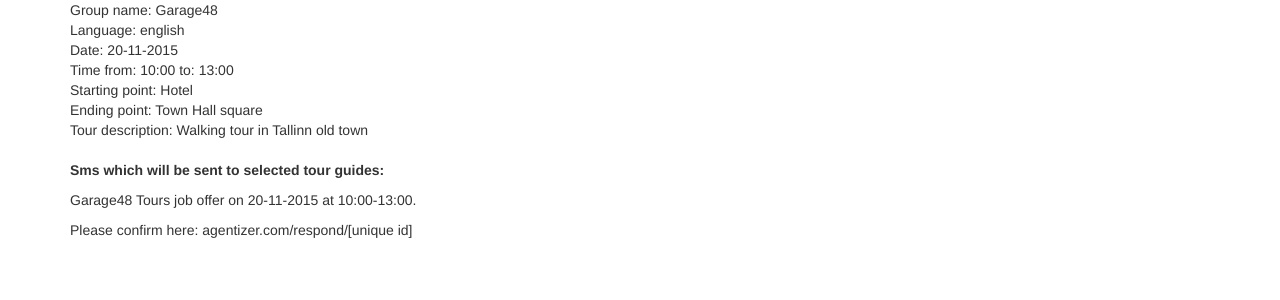
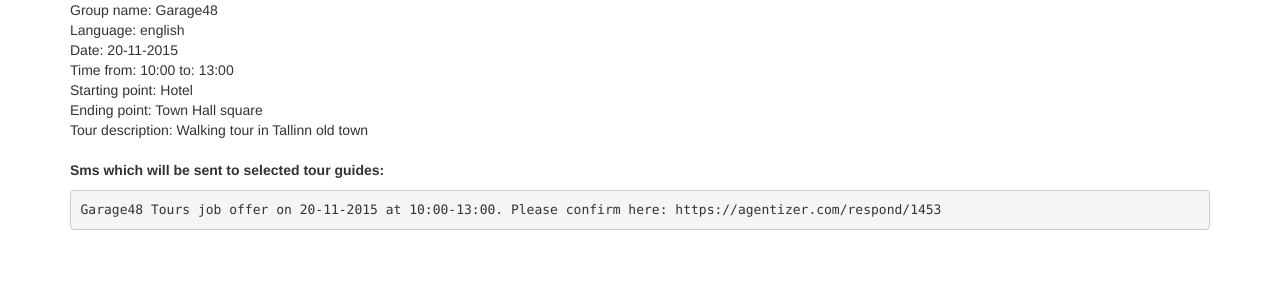
Before and after one commit to kristjanr/Agentizer, a Django app: page /guides in a window 1280 px wide. Shown: the part 410-710 px from the top of the page. Run offline with Django 3.2, Linux system fonts and the light colour scheme; some libraries are stand-ins or nearby versions.

Commit message:
prettified SMS preview box

```diff
--- a/app/templates/app/guides.html
+++ b/app/templates/app/guides.html
@@ -56,7 +56,6 @@
     </div>
     <br>
     <p><b>Sms which will be sent to selected tour guides:</b></p>
-    <p>Garage48 Tours job offer on 20-11-2015 at 10:00-13:00.</p>
-    <p>Please confirm here: agentizer.com/respond/[unique id]</p>
+    <pre>Garage48 Tours job offer on 20-11-2015 at 10:00-13:00. Please confirm here: https://agentizer.com/respond/1453</pre>
     </div>
 {% endblock %}
```
